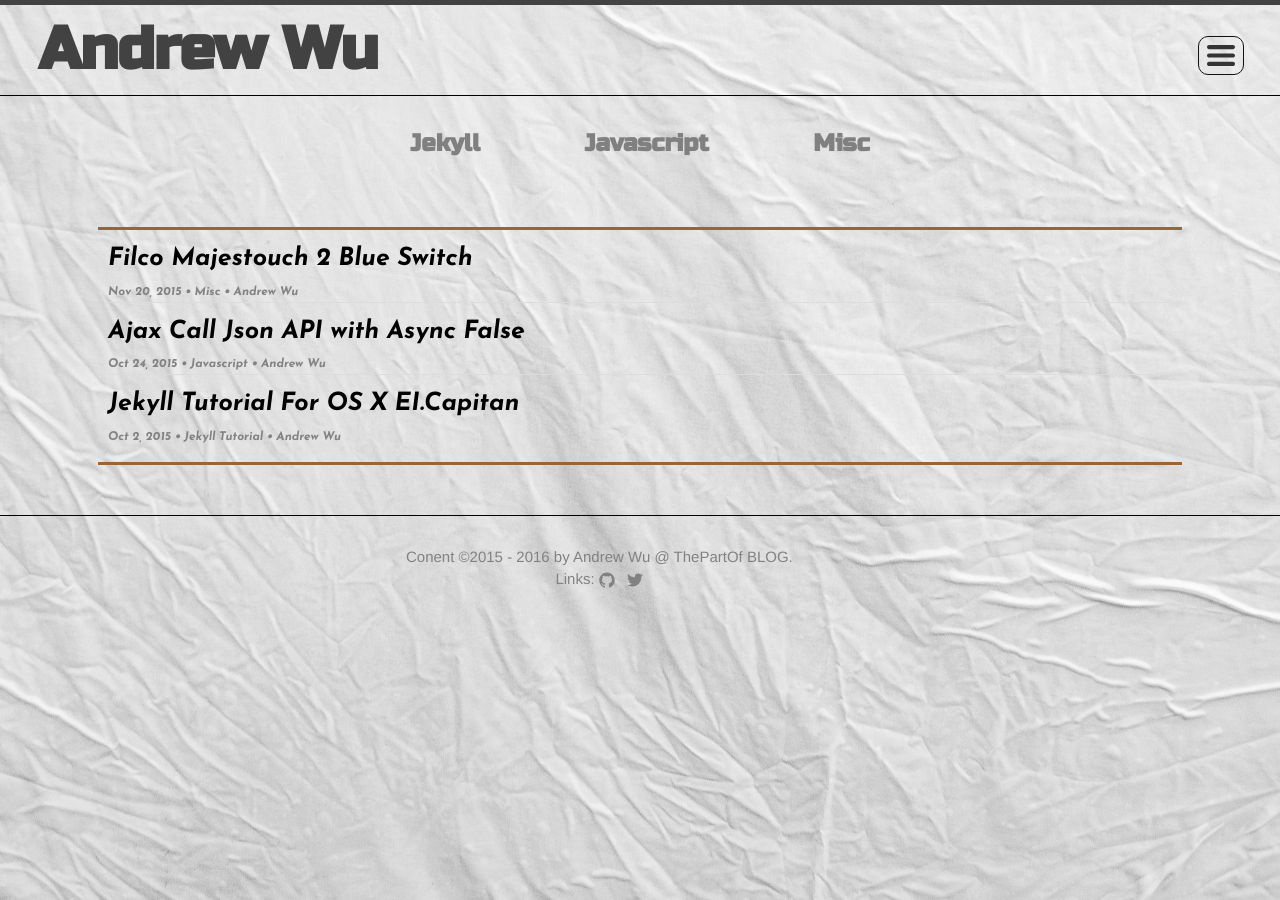
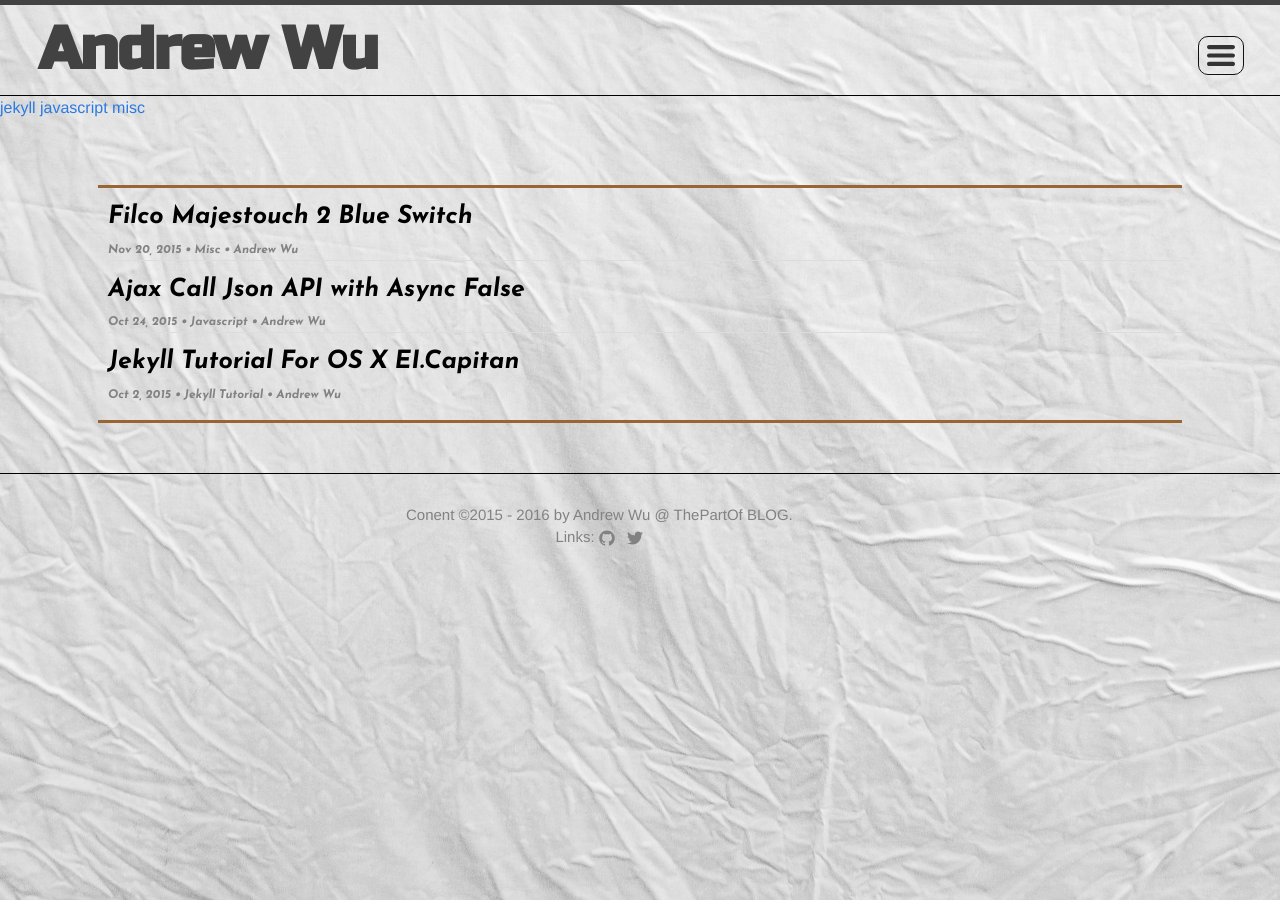
Before and after one commit to thepartof/thepartof.github.io, a Jekyll site: the page built from index.html, in a window 1280 px wide. Built offline with Jekyll 4.4.1, drawn with Linux system fonts in a browser that asks for light colours.

Commit message:
Update default.html

```diff
--- a/_layouts/default.html
+++ b/_layouts/default.html
@@ -6,9 +6,9 @@
   <body>
       {% include header.html %}
 
-      <div style="text-align: center;margin-top: 30px;">
+      <div>
 
-          <p class="table-content">
+          <p>
       {% for category in site.categories %}
       <a href="/writing/{{ category | first }}/">{{ category | first }}</a>
 
```
